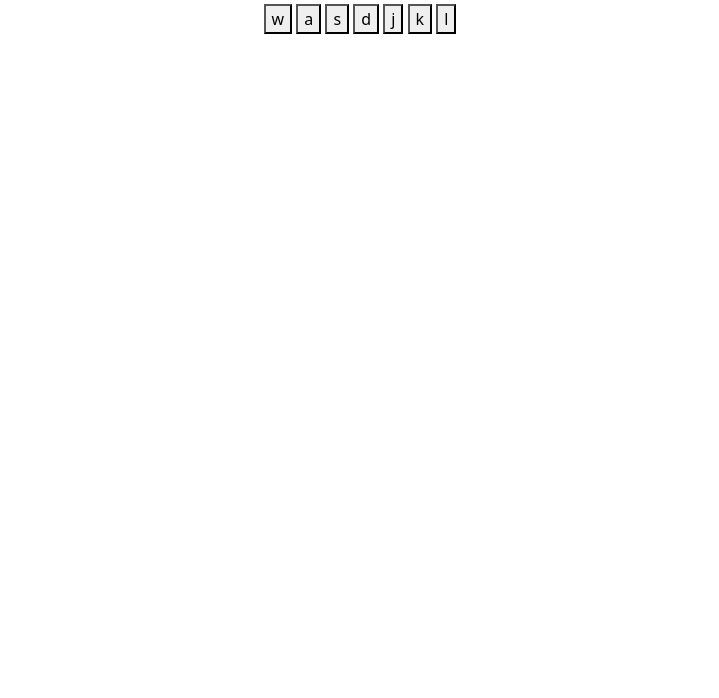
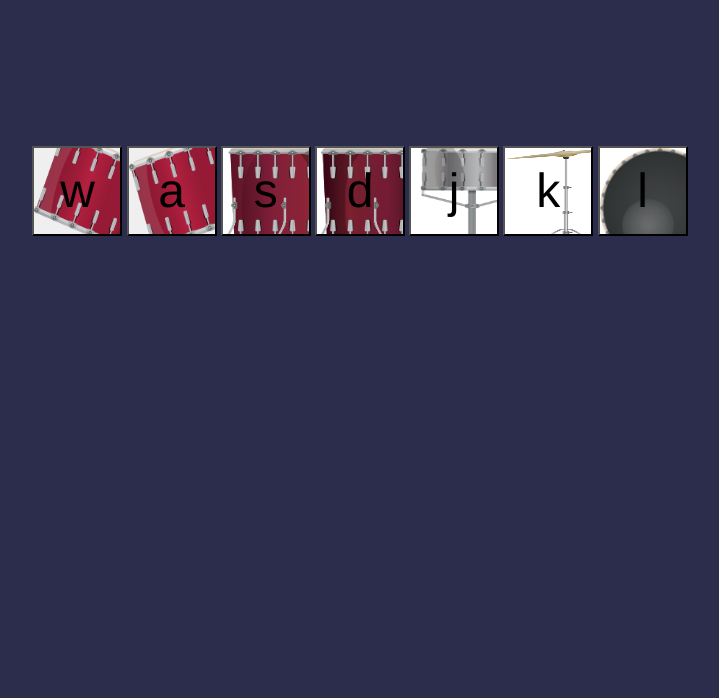
Before and after one commit to martopravia/ejercicio_bateria_dom_hack, a plain HTML site: page index.html in a window 1280 px wide. Shown: the part 102-800 px from the top of the page, without its empty margins (280-999 px from the left). Drawn offline with nearby package versions, Linux system fonts and the light colour scheme.

Commit message:
ejercicio finalizado

```diff
--- a/css/styles.css
+++ b/css/styles.css
@@ -1,5 +1,11 @@
+body {
+  text-align: center;
+  background-color: #2c2d4d;
+}
+
 .principal-text {
   line-height: 70px;
+  color: white;
 }
 
 .drum-image {
@@ -8,3 +14,56 @@
   vertical-align: middle;
   transform: translateY(-12px);
 }
+
+.principal-container {
+  margin-top: 150px;
+}
+.button {
+  width: 90px;
+  height: 90px;
+  background-repeat: no-repeat;
+  font-size: 3rem;
+  font-family: "Franklin Gothic Medium", "Arial Narrow", Arial, sans-serif;
+}
+
+.first-letter {
+  background-image: url("../img/tom1.png") !important;
+  background-position: left center;
+  background-size: 120px 120px;
+}
+
+.second-letter {
+  background-image: url("../img/tom2.png") !important;
+  background-position: left center;
+  background-size: 120px 120px;
+}
+
+.third-letter {
+  background-image: url("../img/tom3.png") !important;
+  background-position: left top;
+  background-size: 120px 120px;
+}
+
+.fourth-letter {
+  background-image: url("../img/tom4.png") !important;
+  background-position: left top;
+  background-size: 120px 120px;
+}
+
+.fifth-letter {
+  background-image: url("../img/snare.png") !important;
+  background-position: left top;
+  background-size: 120px 120px;
+}
+
+.sixth-letter {
+  background-image: url("../img/crash.png") !important;
+  background-position: left top;
+  background-size: 120px 120px;
+}
+
+.seventh-letter {
+  background-image: url("../img/kick.png") !important;
+  background-position: left top;
+  background-size: 120px 120px;
+}
--- a/index.html
+++ b/index.html
@@ -2,11 +2,7 @@
 <html lang="en">
   <head>
     <meta charset="UTF-8" />
-    <meta
-      name="viewport"
-      content="width=
-    , initial-scale=1.0"
-    />
+    <meta name="viewport" content="width=device-width, initial-scale=1.0" />
     <title>Document</title>
     <link
       href="https://cdn.jsdelivr.net/npm/bootstrap@5.3.6/dist/css/bootstrap.min.css"
@@ -23,14 +19,15 @@
     </h1>
 
     <div class="principal-container text-center">
-      <button class="button">w</button>
-      <button class="button">a</button>
-      <button class="button">s</button>
-      <button class="button">d</button>
-      <button class="button">j</button>
-      <button class="button">k</button>
-      <button class="button">l</button>
+      <button class="first-letter button fs-bold">w</button>
+      <button class="second-letter button fs-bold">a</button>
+      <button class="third-letter button fs-bold">s</button>
+      <button class="fourth-letter button fs-bold">d</button>
+      <button class="fifth-letter button fs-bold">j</button>
+      <button class="sixth-letter button fs-bold">k</button>
+      <button class="seventh-letter button fs-bold">l</button>
     </div>
+
     <script
       src="https://cdn.jsdelivr.net/npm/bootstrap@5.3.6/dist/js/bootstrap.bundle.min.js"
       integrity="sha384-j1CDi7MgGQ12Z7Qab0qlWQ/Qqz24Gc6BM0thvEMVjHnfYGF0rmFCozFSxQBxwHKO"
--- a/js/app.js
+++ b/js/app.js
@@ -0,0 +1,22 @@
+const allButtons = document.querySelectorAll(".button");
+
+for (const button of allButtons) {
+  button.addEventListener("click", function () {
+    const letter = this.textContent;
+    playSound(letter);
+  });
+}
+
+document.addEventListener("keydown", function (e) {
+  const keyDown = e.key;
+  playSound(keyDown);
+});
+
+function playSound(letter) {
+  const exactLetters = ["w", "a", "s", "d", "j", "k", "l"];
+  if (exactLetters.includes(letter)) {
+    const music = new Audio(`../sounds/${letter}.mp3`);
+
+    music.play();
+  }
+}
```
Also changed, not shown: 14 other files.
